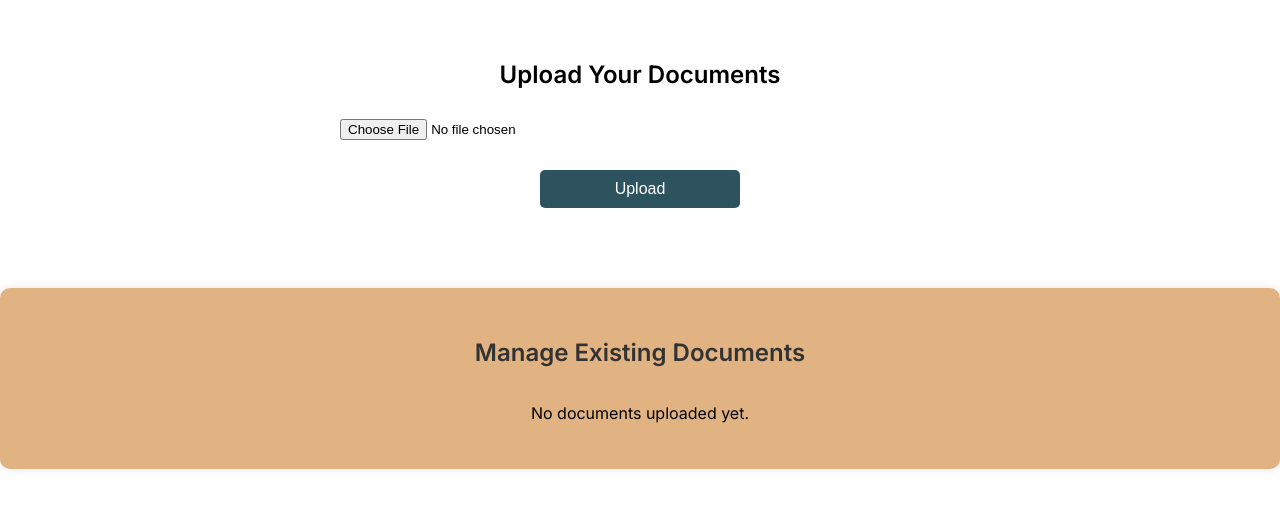
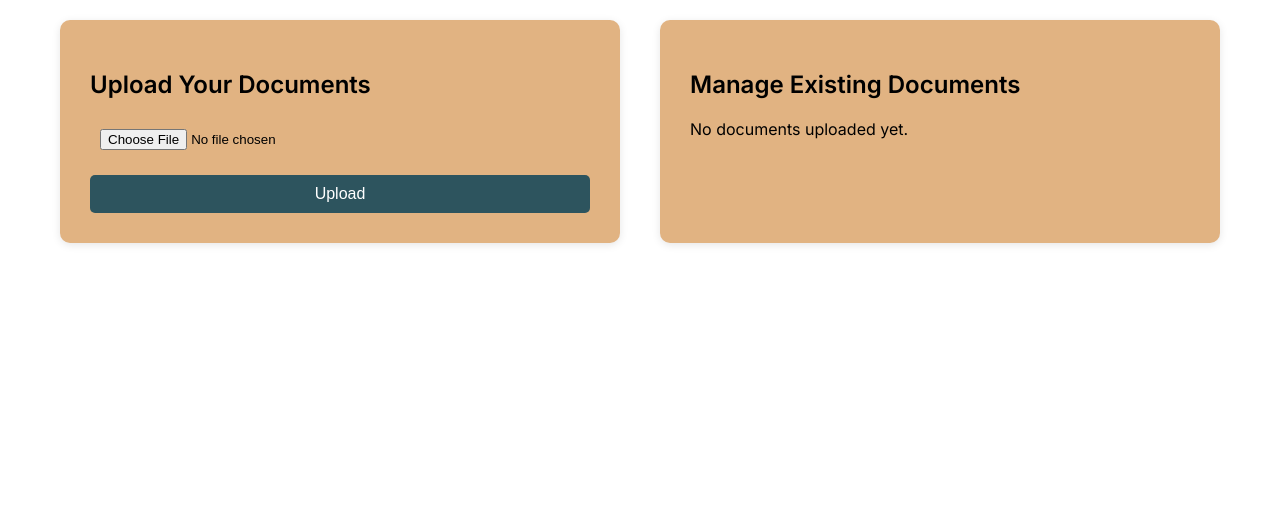
Before and after one commit to aarmstrong78/flask_gpt_chatbot, a Flask app: page /upload_page in a window 1280 px wide. Shown: the part 66-574 px from the top of the page. Run offline with Flask 3, Linux system fonts and the light colour scheme; some libraries are stand-ins or nearby versions.

Commit message:
Improve upload management UI

```diff
--- a/templates/upload.html
+++ b/templates/upload.html
@@ -2,33 +2,37 @@
 {% extends "base.html" %}
 
 {% block head %}
-    <!-- Additional head elements specific to upload page can go here -->
     <style>
         /* Styles specific to the upload page */
-        .upload-container, .manage-container {
-            flex: 1;
-            padding: 40px;
+        .page-wrapper {
+            display: flex;
+            flex-wrap: wrap;
+            justify-content: center;
+            gap: 40px;
+            padding: 20px;
+        }
+
+        .card {
+            background-color: var(--panel-bg);
+            padding: 30px;
+            border-radius: 10px;
+            box-shadow: 0 2px 8px rgba(0, 0, 0, 0.1);
+            width: 100%;
+            max-width: 500px;
+        }
+
+        .card form {
             display: flex;
             flex-direction: column;
-            align-items: center;
-            justify-content: center;
-        }
-
-        .upload-container form, .manage-container form {
-            display: flex;
-            flex-direction: column;
-            align-items: center;
-            width: 100%;
-            max-width: 600px;
-        }
-
-        .upload-container input[type="file"] {
-            margin-bottom: 20px;
-            padding: 10px;
+            gap: 15px;
             width: 100%;
         }
 
-        .upload-container input[type="submit"], .manage-container input[type="submit"] {
+        .card input[type="file"] {
+            padding: 10px;
+        }
+
+        .card input[type="submit"] {
             padding: 10px 20px;
             font-size: 16px;
             border: none;
@@ -36,26 +40,10 @@
             background-color: var(--button-bg);
             color: white;
             cursor: pointer;
-            width: 100%;
-            max-width: 200px;
         }
 
-        .upload-container input[type="submit"]:hover, .manage-container input[type="submit"]:hover {
+        .card input[type="submit"]:hover {
             background-color: var(--button-hover);
-        }
-
-        /* Styles for Manage Existing Documents Section */
-        .manage-container {
-            background-color: var(--panel-bg);
-            padding: 30px;
-            border-radius: 10px;
-            box-shadow: 0 0 10px rgba(0, 0, 0, 0.1);
-            margin-top: 40px;
-        }
-
-        .manage-container h2 {
-            margin-bottom: 20px;
-            color: #333;
         }
 
         .manage-container table {
@@ -64,7 +52,8 @@
             margin-bottom: 20px;
         }
 
-        .manage-container th, .manage-container td {
+        .manage-container th,
+        .manage-container td {
             border: 1px solid #ddd;
             padding: 12px;
             text-align: left;
@@ -78,26 +67,26 @@
             transform: scale(1.2);
         }
 
-        /* Responsive Design */
-        @media (max-width: 768px) {
-            .upload-container, .manage-container {
+        @media (max-width: 600px) {
+            .card {
                 padding: 20px;
             }
 
-            .manage-container table, .manage-container th, .manage-container td {
+            .card input[type="submit"] {
                 font-size: 14px;
             }
 
-            .upload-container input[type="submit"], .manage-container input[type="submit"] {
+            .manage-container th,
+            .manage-container td {
                 font-size: 14px;
-                padding: 8px 16px;
             }
         }
     </style>
 {% endblock %}
 
 {% block content %}
-    <div class="upload-container">
+    <div class="page-wrapper">
+    <div class="card upload-container">
         <h2>Upload Your Documents</h2>
         <form action="{{ url_for('upload_file') }}" method="post" enctype="multipart/form-data">
             <input type="file" name="file" accept=".pdf,.docx,.txt" required>
@@ -105,7 +94,7 @@
         </form>
     </div>
 
-    <div class="manage-container">
+    <div class="card manage-container">
         <h2>Manage Existing Documents</h2>
         {% if sources %}
             <form action="{{ url_for('delete_sources') }}" method="post" onsubmit="return confirmDelete();">
@@ -130,6 +119,7 @@
         {% else %}
             <p>No documents uploaded yet.</p>
         {% endif %}
+    </div>
     </div>
 
     <!-- Display flash messages -->
```
